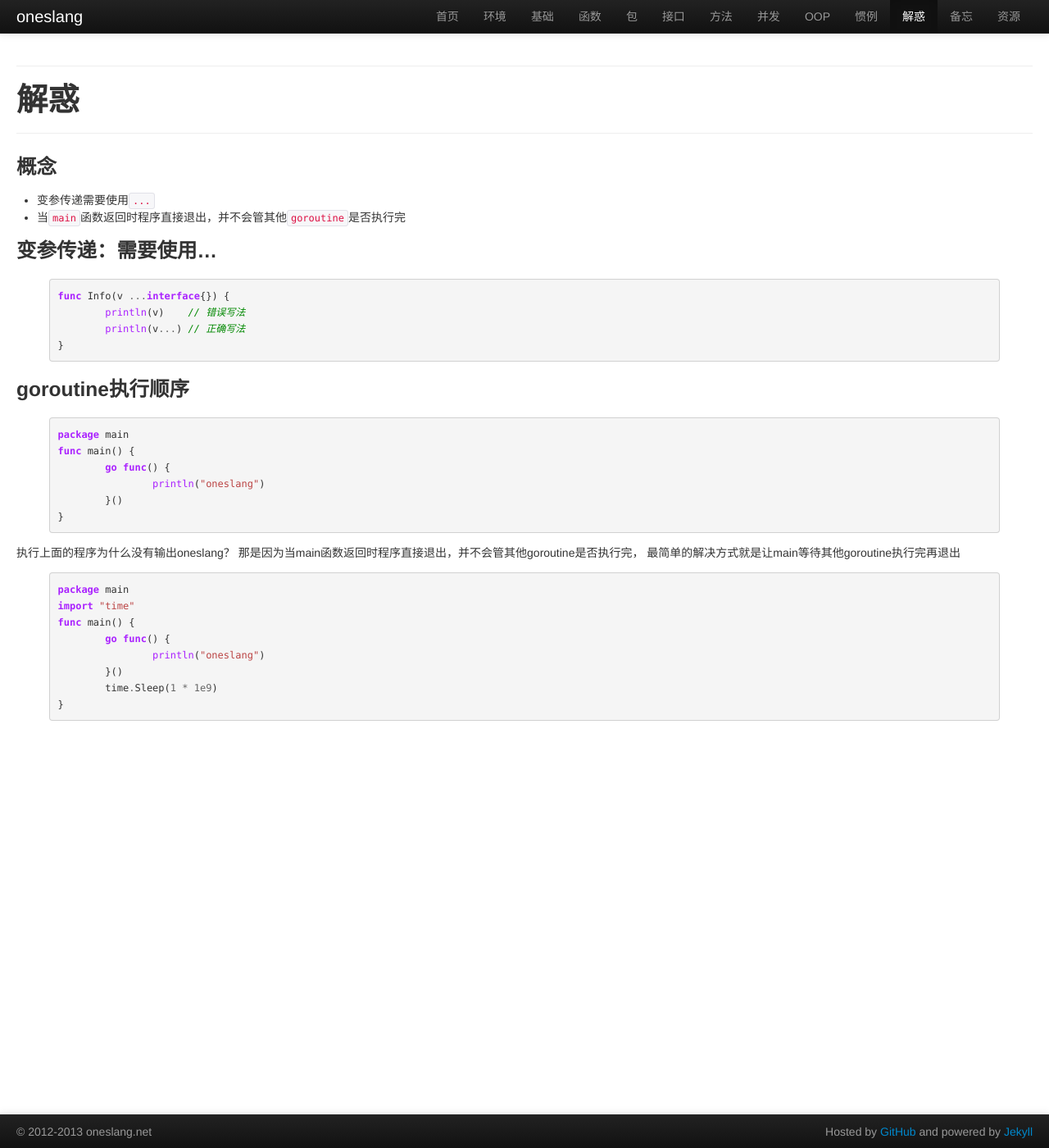
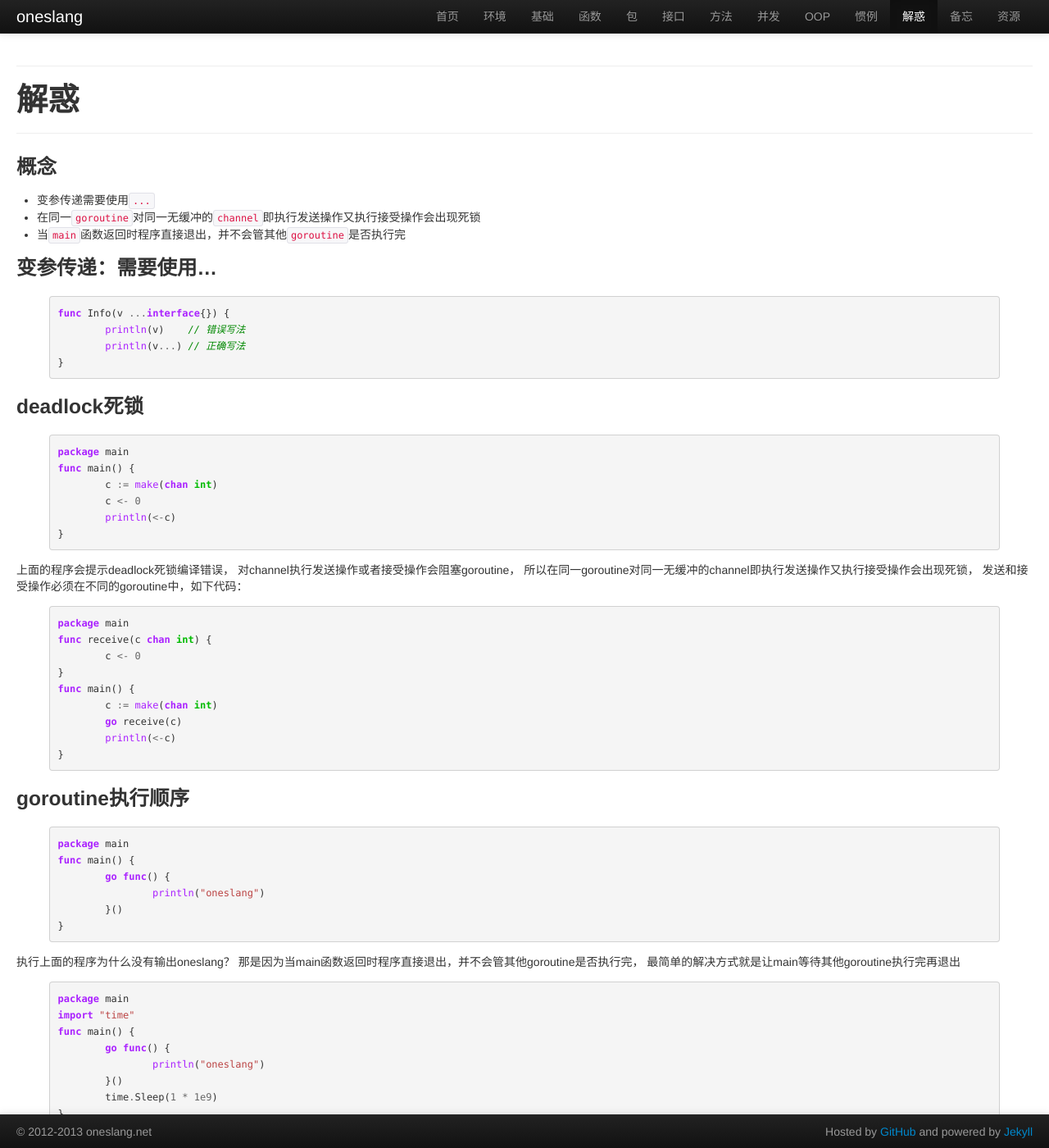
Before and after one commit to oneslang/oneslang.net, a Jekyll site: the page built from golang/puzzle.md, in a window 1280 px wide and 1400 px high. Shown: the whole window at 82% size. Built offline with Jekyll 4.4.1, drawn with Linux system fonts in a browser that asks for light colours.

Commit message:
add deadlock

```diff
--- a/golang/puzzle.md
+++ b/golang/puzzle.md
@@ -5,6 +5,7 @@ title: 解惑
 
 ### 概念
 * 变参传递需要使用`...`
+* 在同一`goroutine`对同一无缓冲的`channel`即执行发送操作又执行接受操作会出现死锁
 * 当`main`函数返回时程序直接退出，并不会管其他`goroutine`是否执行完
 
 ### 变参传递：需要使用...
@@ -12,6 +13,31 @@ title: 解惑
 func Info(v ...interface{}) {
 	println(v)    // 错误写法
 	println(v...) // 正确写法
+}
+{% endhighlight %}
+
+### deadlock死锁
+{% highlight go %}
+package main
+func main() {
+	c := make(chan int)
+	c <- 0
+	println(<-c)
+}
+{% endhighlight %}
+上面的程序会提示deadlock死锁编译错误，
+对channel执行发送操作或者接受操作会阻塞goroutine，
+所以在同一goroutine对同一无缓冲的channel即执行发送操作又执行接受操作会出现死锁，
+发送和接受操作必须在不同的goroutine中，如下代码：
+{% highlight go %}
+package main
+func receive(c chan int) {
+	c <- 0
+}
+func main() {
+	c := make(chan int)
+	go receive(c)
+	println(<-c)
 }
 {% endhighlight %}
 
```
